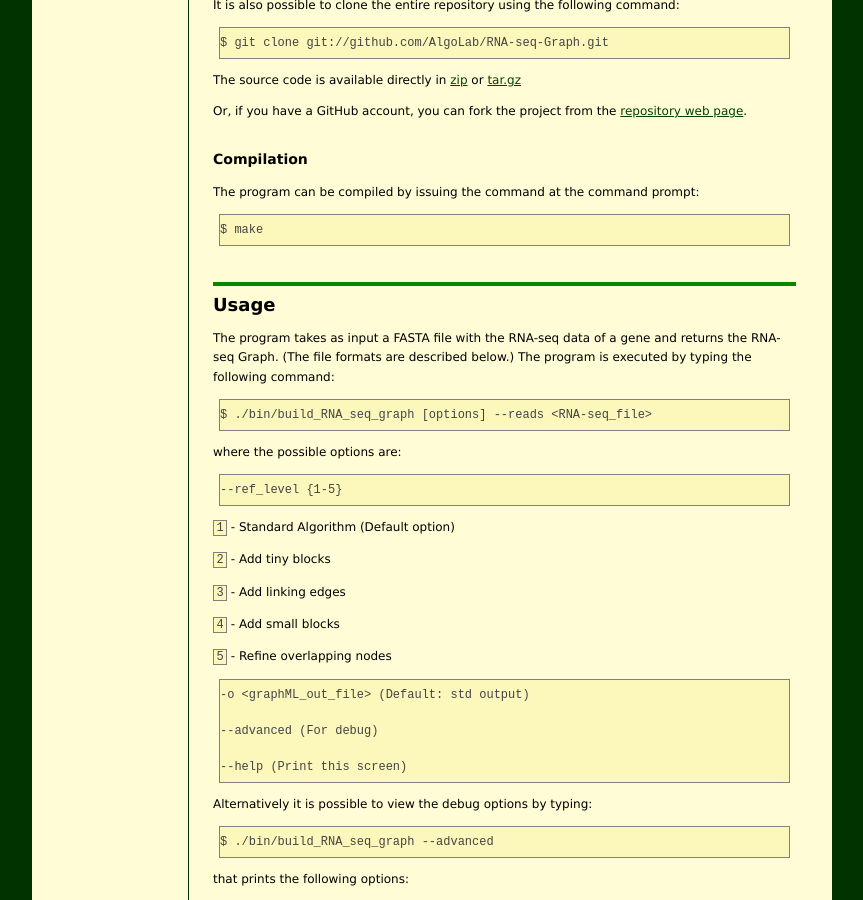
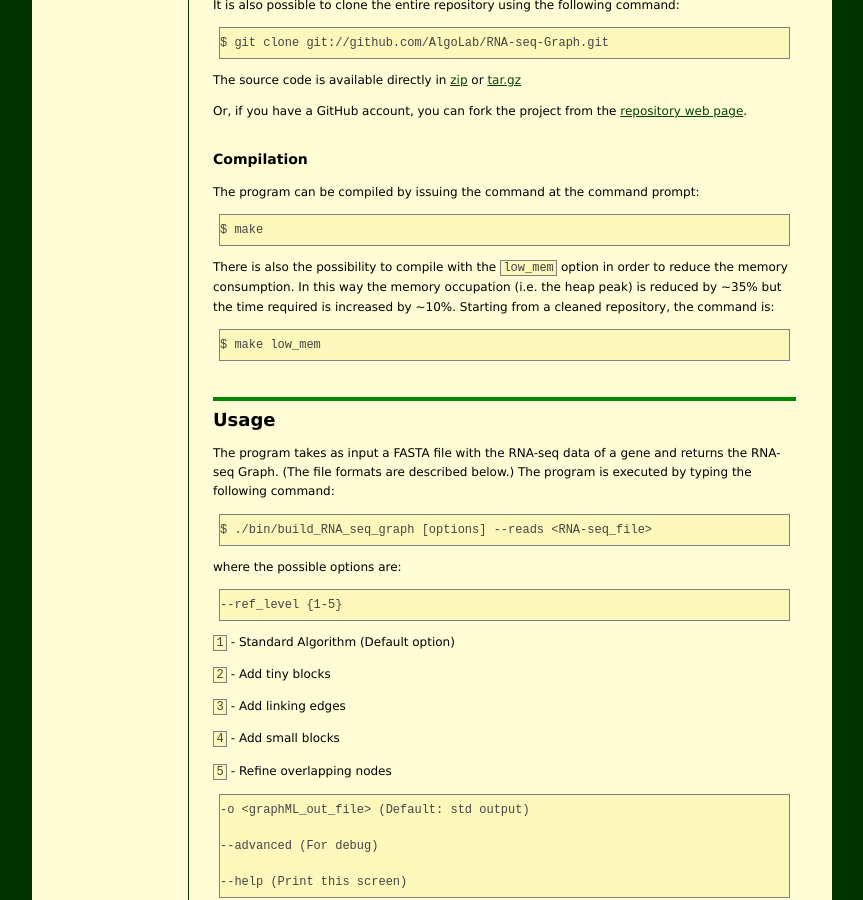
Before and after one commit to AlgoLab/RNA-seq-Graph, a Jekyll site: the page built from index.markdown, in a window 1280 px wide and 900 px high, scrolled down 820 px. Shown: the whole window, without its empty margins (96-959 px from the left). Built offline with Jekyll 4.4.1, drawn with Linux system fonts in a browser that asks for light colours.

Commit message:
Added low memory consumption option

```diff
--- a/index.markdown
+++ b/index.markdown
@@ -85,6 +85,11 @@ prompt:
 
     $ make
 
+There is also the possibility to compile with the `low_mem` option in order to reduce the memory consumption.
+In this way the memory occupation (i.e. the heap peak) is reduced by ~35% but the time required is increased by ~10%.
+Starting from a cleaned repository, the command is:
+
+    $ make low_mem
 
 ## Usage ##
 
```
